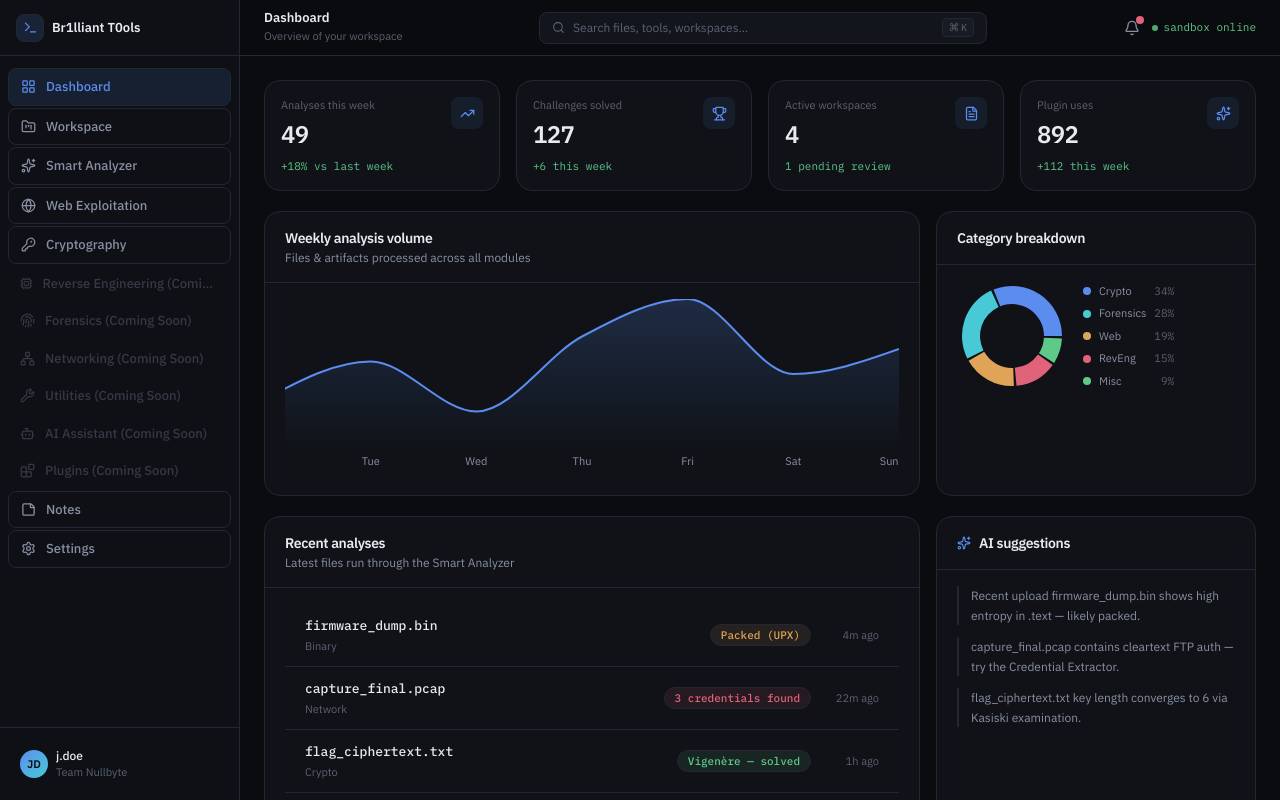
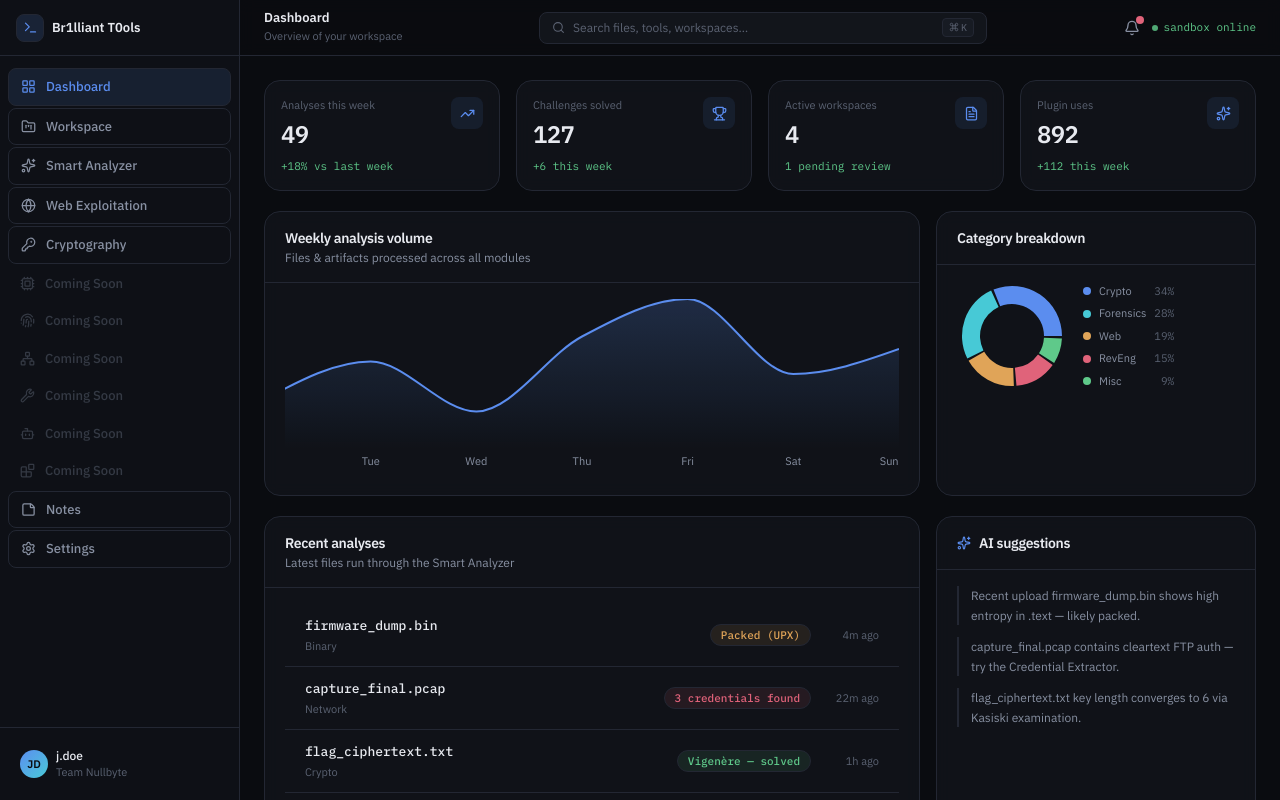
Before and after one commit to BWSI-Bril1ant-Be4vers/br1lliantT0ols, a React (Vite) app: page / in a window 1280 px wide. Shown: the top 800 px of the page. Built offline with nearby package versions, Linux system fonts and the light colour scheme.

Commit message:
Update sidebar labels to 'Coming Soon'

```diff
--- a/src/components/layout/Sidebar.tsx
+++ b/src/components/layout/Sidebar.tsx
@@ -76,42 +76,42 @@ const items: {
 
   {
     id: "reveng",
-    label: "Reverse Engineering (Coming Soon)",
+    label: "Coming Soon",
     icon: Cpu,
     disabled: true,
   },
 
   {
     id: "forensics",
-    label: "Forensics (Coming Soon)",
+    label: "Coming Soon",
     icon: Fingerprint,
     disabled: true,
   },
 
   {
     id: "networking",
-    label: "Networking (Coming Soon)",
+    label: "Coming Soon",
     icon: Network,
     disabled: true,
   },
 
   {
     id: "utilities",
-    label: "Utilities (Coming Soon)",
+    label: "Coming Soon",
     icon: Wrench,
     disabled: true,
   },
 
   {
     id: "ai",
-    label: "AI Assistant (Coming Soon)",
+    label: "Coming Soon",
     icon: Bot,
     disabled: true,
   },
 
   {
     id: "plugins",
-    label: "Plugins (Coming Soon)",
+    label: "Coming Soon",
     icon: Blocks,
     disabled: true,
   },
```
